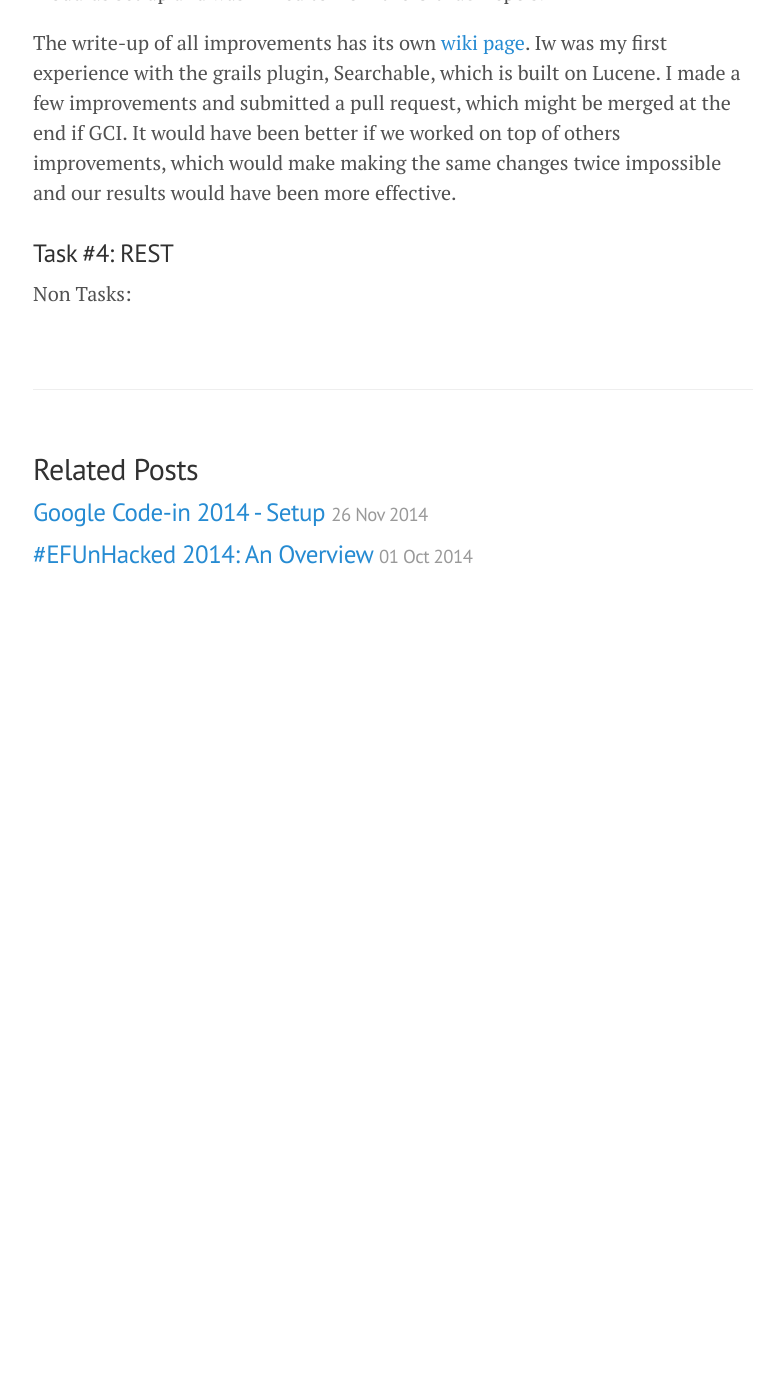
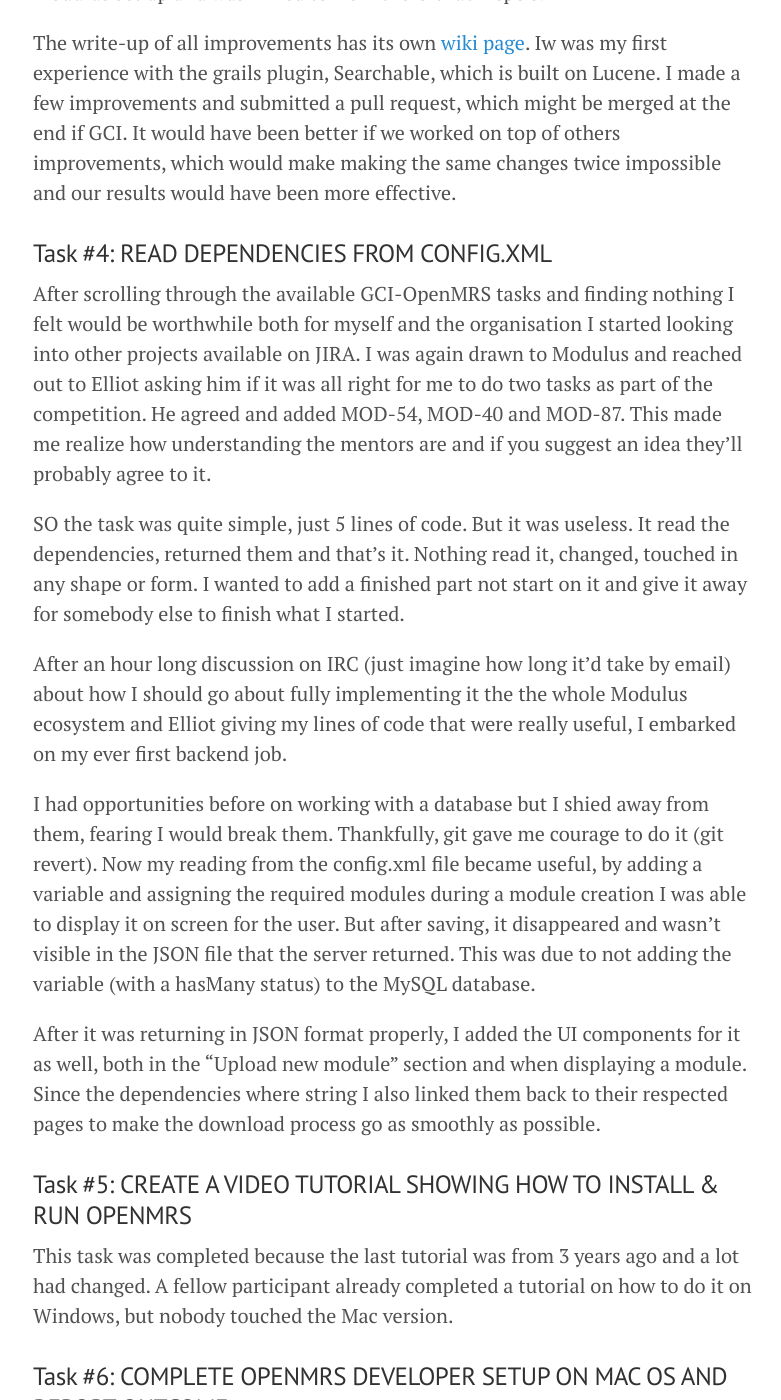
Before and after one commit to enymuss/blog, a Jekyll site: the page built from _posts/2015-01-15-GCI-Summary.md, in a window 1280 px wide and 1400 px high, scrolled down 2441 px. Shown: the whole window, without its empty margins (247-1028 px from the left). Built offline with Jekyll 4.4.1, drawn with Linux system fonts in a browser that asks for light colours; Markdown is read by kramdown in place of the engine named in the settings; before the commit the page ends 3071 px from its top, so only the background shows below that; some of the changed text lies outside the part shown.

Commit message:
Completed text

```diff
--- a/_posts/2015-01-15-GCI-Summary.md
+++ b/_posts/2015-01-15-GCI-Summary.md
@@ -21,14 +21,46 @@
 ###Task #3: RESEARCH: IMPROVE THE MODULUS SEARCH ALGORITHM
 This was a Level 5 task. Around this time a lot of the tasks were gaining traction (had comments) but this task just stood in the corner and I started with it. There were other tasks in a similar position but Modulus drew me because it was better aligned with my intrest. It was more of a web application then OpenMRS Platform or the Reference Application. I would call this task my first true experience of developing in open-source, a right of passage if you will.
 
-[Modulus's][Modulus Website] was built by [Elliot Williams][Elliot Williams Github] to make modules for OpenMRS more accessible. It used MySQL, OAuth, OpenMRS ID, Grails, Groovy and Java. But that's only the backend. The frontend is [Modulus-UI][Modulus-UI Github] which used Angular, Node, Grunt and Bootstrap. To make all these technologies work together was very hard, especially for someone who never even made a website. All this was new to me so I had a lot of questions. The set-up documentation was lacking so what ensued was a 28+ mail conversations spanning 24 days and 10 errors. This taught me patience and how much time a good documentation can save.  I had errors concerning OAuth, an improper .config file for Grails and missing important parts of it, lack of git submodules. Then there was an improper clientID between the UI and backend, no MySQL database with information to be displayed and some errors that even though they were displayed worked correctly. Elliot solved all of them, every single time. This led my to create a whole new [wiki entry][Modulus Wiki] on the process which enabled further GCI participates (more on those later) to get Modulus set up and was linked to from the Github Repo's.
+[Modulus][Modulus Website] was built by [Elliot Williams][Elliot Williams Github] to make modules for OpenMRS more accessible. It used MySQL, OAuth, OpenMRS ID, Grails, Groovy and Java. But that's only the backend. The frontend is [Modulus-UI][Modulus-UI Github] which used Angular, Node, Grunt and Bootstrap. To make all these technologies work together was very hard, especially for someone who never even made a website. All this was new to me so I had a lot of questions. The set-up documentation was lacking so what ensued was a 28+ mail conversations spanning 24 days and 10 errors. This taught me patience and how much time a good documentation can save.  I had errors concerning OAuth, an improper .config file for Grails and missing important parts of it, lack of git submodules. Then there was an improper clientID between the UI and backend, no MySQL database with information to be displayed and some errors that even though they were displayed worked correctly. Elliot solved all of them, every single time. This led my to create a whole new [wiki entry][Modulus Wiki] on the process which enabled further GCI participates (more on those later) to get Modulus set up and was linked to from the Github Repo's.
 
 The write-up of all improvements has its own [wiki page][Modulus Algorithm Wiki]. Iw was my first experience with the grails plugin, Searchable, which is built on Lucene. I made a few improvements and submitted a pull request, which might be merged at the end if GCI. It would have been better if we worked on top of others improvements, which would make making the same changes twice impossible and our results would have been more effective.
 
 
-### Task #4: REST
+### Task #4: READ DEPENDENCIES FROM CONFIG.XML
+After scrolling through the available GCI-OpenMRS tasks and finding nothing I felt would be worthwhile both for myself and the organisation I started looking into other projects available on JIRA. I was again drawn to Modulus and reached out to Elliot asking him if it was all right for me to do two tasks as part of the competition. He agreed and added MOD-54, MOD-40 and MOD-87. This made me realize how understanding the mentors are and if you suggest an idea they'll probably agree to it.
 
-Non Tasks:
+SO the task was quite simple, just 5 lines of code. But it was useless. It read the dependencies, returned them and that's it. Nothing read it, changed, touched in any shape or form. I wanted to add a finished part not start on it and give it away for somebody else to finish what I started.
+
+After an hour long discussion on IRC (just imagine how long it'd take by email) about how I should go about fully implementing it the the whole Modulus ecosystem and Elliot giving my lines of code that were really useful, I embarked on my ever first backend job.
+
+I had opportunities before on working with a database but I shied away from them, fearing I would break them. Thankfully, git gave me courage to do it (git revert). Now my reading from the config.xml file became useful, by adding a variable and assigning the required modules during a module creation I was able to display it on screen for the user. But after saving, it disappeared and wasn't visible in the JSON file that the server returned. This was due to not adding the variable (with a hasMany status) to the MySQL database.
+
+After it was returning in JSON format properly, I added the UI components for it as well, both in the "Upload new module" section and when displaying a module. Since the dependencies where string I also linked them back to their respected pages to make the download process go as smoothly as possible.
+
+###Task #5: CREATE A VIDEO TUTORIAL SHOWING HOW TO INSTALL & RUN OPENMRS
+
+This task was completed because the last tutorial was from 3 years ago and a lot had changed. A fellow participant already completed a tutorial on how to do it on Windows, but nobody touched the Mac version.
+
+###Task #6: COMPLETE OPENMRS DEVELOPER SETUP ON MAC OS AND REPORT OUTCOME
+This task was the same as my first task but it went much more smoothly. I also had some problems so I debugged them and updated the Wiki entry on the subject for future developers.
+
+## Non Tasks
+There were a couple items I did that didn't count toward GCI.
+
+### #1: Song:
+I created a song to the beat of "Uptown Funk" by Mark Ronson. I didn't get to shot a music video for it but I completed the lyrics and recorded myself singing them.
+
+### #2: MOD-87 - Fix Scrolling Bug:
+While I was working on MOD-54 I completed this task to a working degree but since it wasn't claimed by me on Melange, Parker completed it properly.
+
+### #3: MOD-40 - Add UI Config for Google Analytics:
+This was the last task I claimed during the competition. I learnt how to use grunt, the taskrunner, to add a script containing the GA code into every page. Simple and useful. It was a already pull request before the end.
+
+### #4: MOD-66 - "Delete" link is dangerously ambiguous:
+I wanted gain a better understanding of the Modulus webpage, so I turned to the UI and completed a fairly simple task of changing the wording and position of the "Delete" button.
+
+I gained a better understanding of Bootstrap's classes and Angular.js templating and DOM. It was accepted and merged into the main repository.
+
 
 
 [wluyima-github]: https://github.com/wluyima
```
